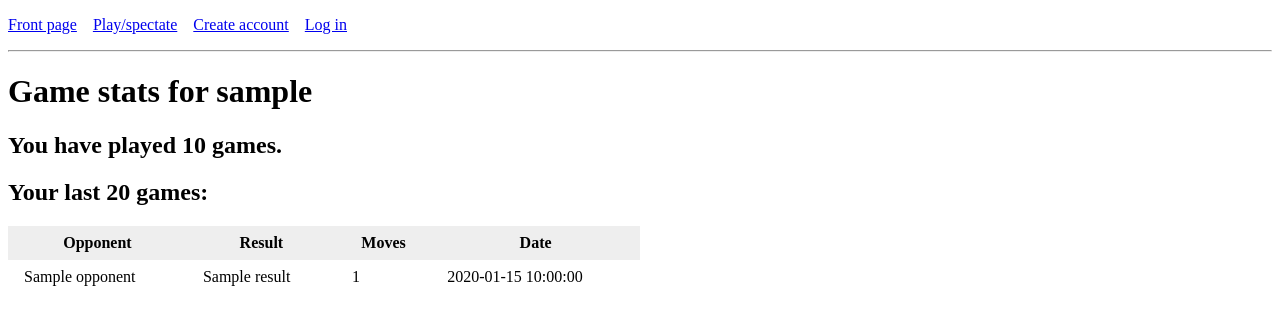
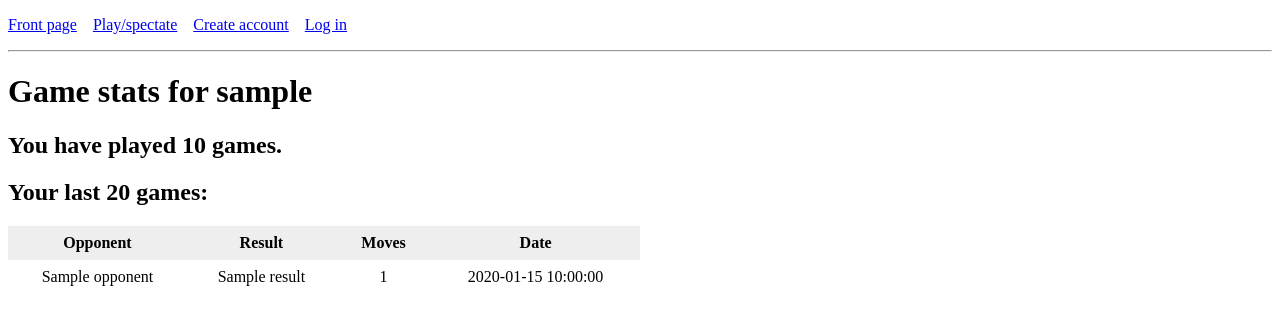
Before and after one commit to Cloudperry/ultimate-tic-tac-toe, a Flask app: template templates/stats.html in a window 1280 px wide. Shown: the top 325 px of the page. Run offline with Flask 2, Linux system fonts and the light colour scheme; the template is opened without the code that fills it: most values are stand-ins (such as "Sample title", 1, 10 or a date in 2020).

Commit message:
Make text centered in tables (I might change to a shared style.css for all pages)

```diff
--- a/static/friends.css
+++ b/static/friends.css
@@ -4,3 +4,4 @@
 table  { border-collapse: collapse; width: 25%; }
 th, td { padding: 8px 16px; }
 th     { background:#eee; }
+td 	   { text-align: center; }
--- a/static/lobby-list.css
+++ b/static/lobby-list.css
@@ -4,3 +4,4 @@
 table  { border-collapse: collapse; width: 50%; }
 th, td { padding: 8px 16px; }
 th     { background:#eee; }
+td 	   { text-align: center; }
--- a/static/stats.css
+++ b/static/stats.css
@@ -4,3 +4,4 @@
 table  { border-collapse: collapse; width: 50%; }
 th, td { padding: 8px 16px; }
 th     { background:#eee; }
+td 	   { text-align: center; }
```
